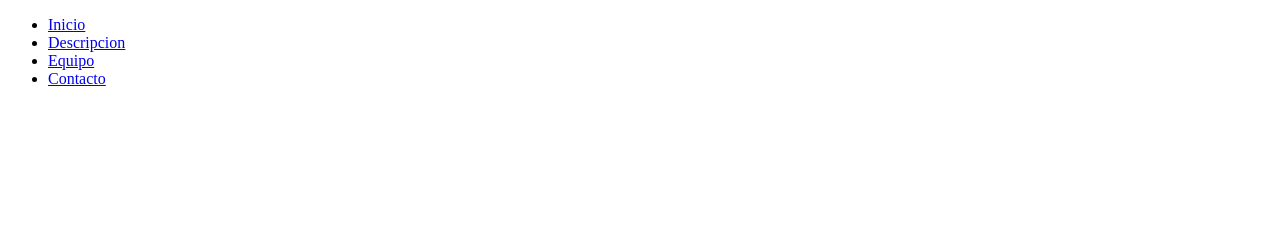
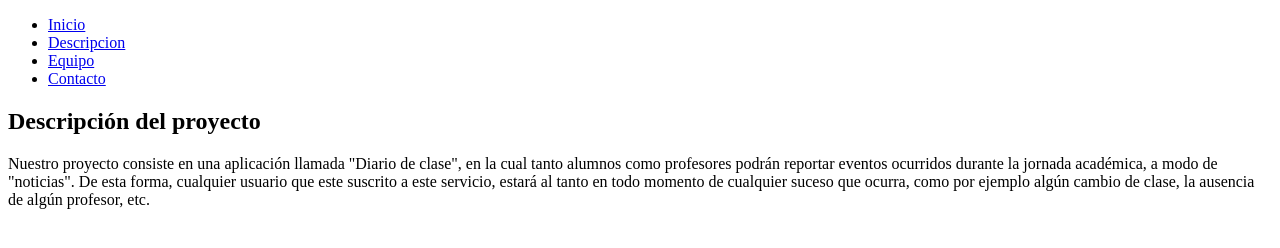
Before and after one commit to DiDream/diario-clases-app, a plain HTML site: page index.html in a window 1280 px wide. Drawn offline with Linux system fonts and the light colour scheme.

Commit message:
Añadiendo descripcion

```diff
--- a/index.html
+++ b/index.html
@@ -16,5 +16,10 @@
       </nav>
     </head>
 
+    <section id="Descripcion">
+  		<h2>Descripción del proyecto</h2>
+  		<p>Nuestro proyecto consiste en una aplicación llamada "Diario de clase", en la cual tanto alumnos como profesores podrán reportar eventos ocurridos durante la jornada académica, a modo de "noticias". De esta forma, cualquier usuario que este suscrito a este servicio, estará al tanto en todo momento de cualquier suceso que ocurra, como por ejemplo algún cambio de clase, la ausencia de algún profesor, etc.
+  	</section>
+
   </body>
 </html>
```
